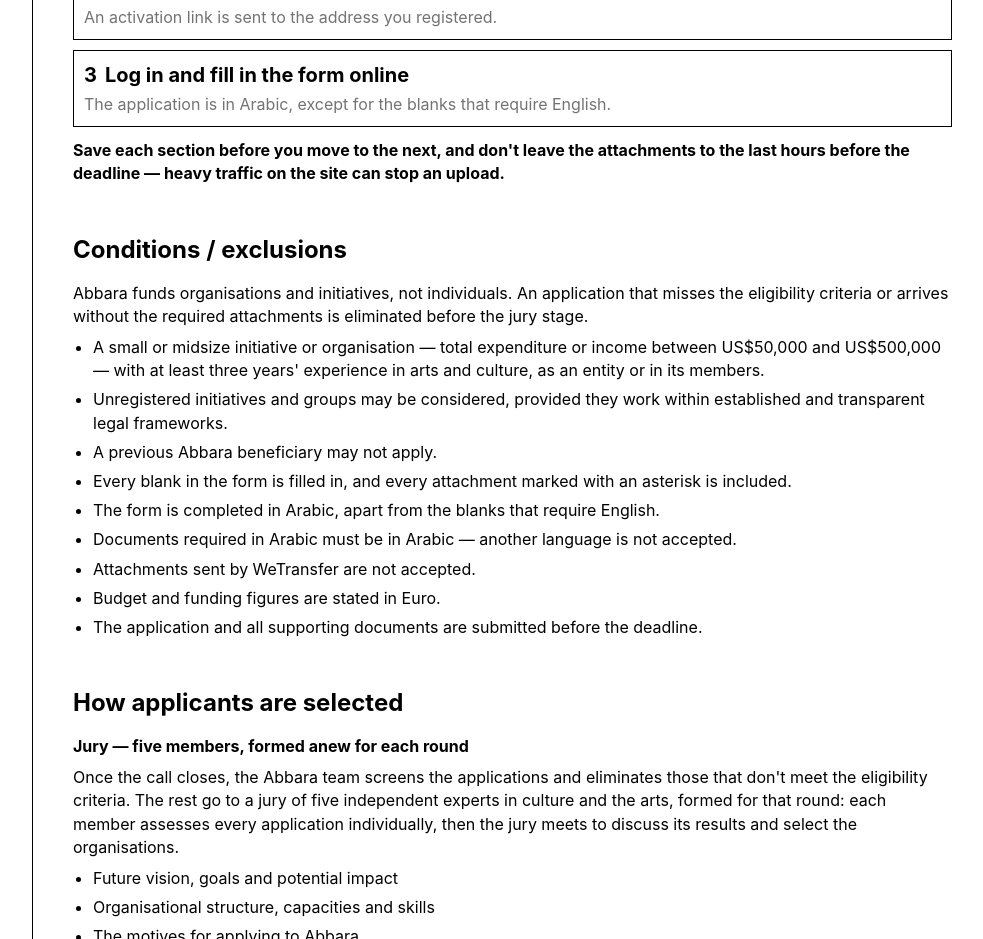
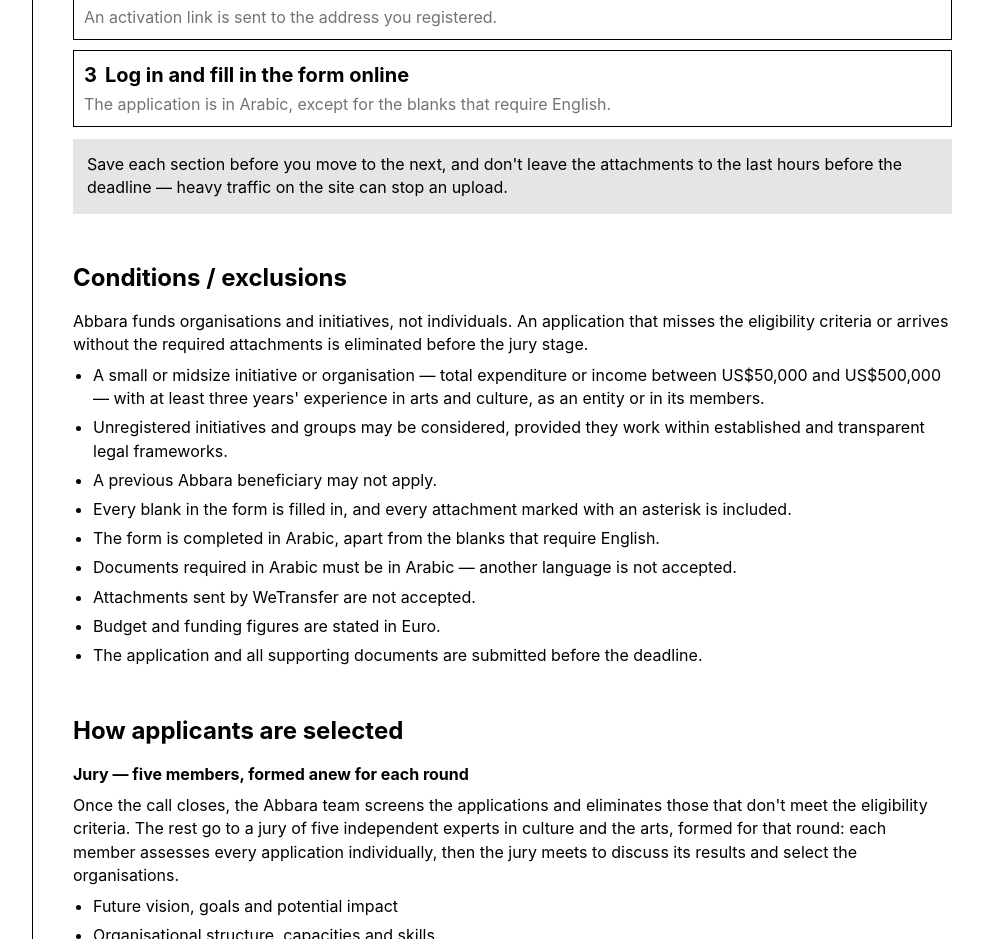
Before and after one commit to Eytyy/mawred-wireframes, a Next.js app: page /programs/abbara in a window 1280 px wide. Shown: the part 3080-4019 px from the top of the page, without its empty margins (288-1271 px from the left). Built offline with nearby package versions, Linux system fonts and the light colour scheme.

Commit message:
style updates

```diff
--- a/components/blocks/programs/C4ApplySteps.tsx
+++ b/components/blocks/programs/C4ApplySteps.tsx
@@ -50,7 +50,7 @@
           </ul>
         </>
       ) : null}
-      {note ? <p className="mt-3 font-bold">{note}</p> : null}
+      {note ? <div className="mt-3 bg-neutral-200 p-3.5">{note}</div> : null}
       {highlight ? (
         <div className="mt-3 bg-neutral-200 p-3.5">
           <strong>{highlight.label}</strong>
```
Also changed, not shown: 4 other files (tests, documents, lock files or other folders).
